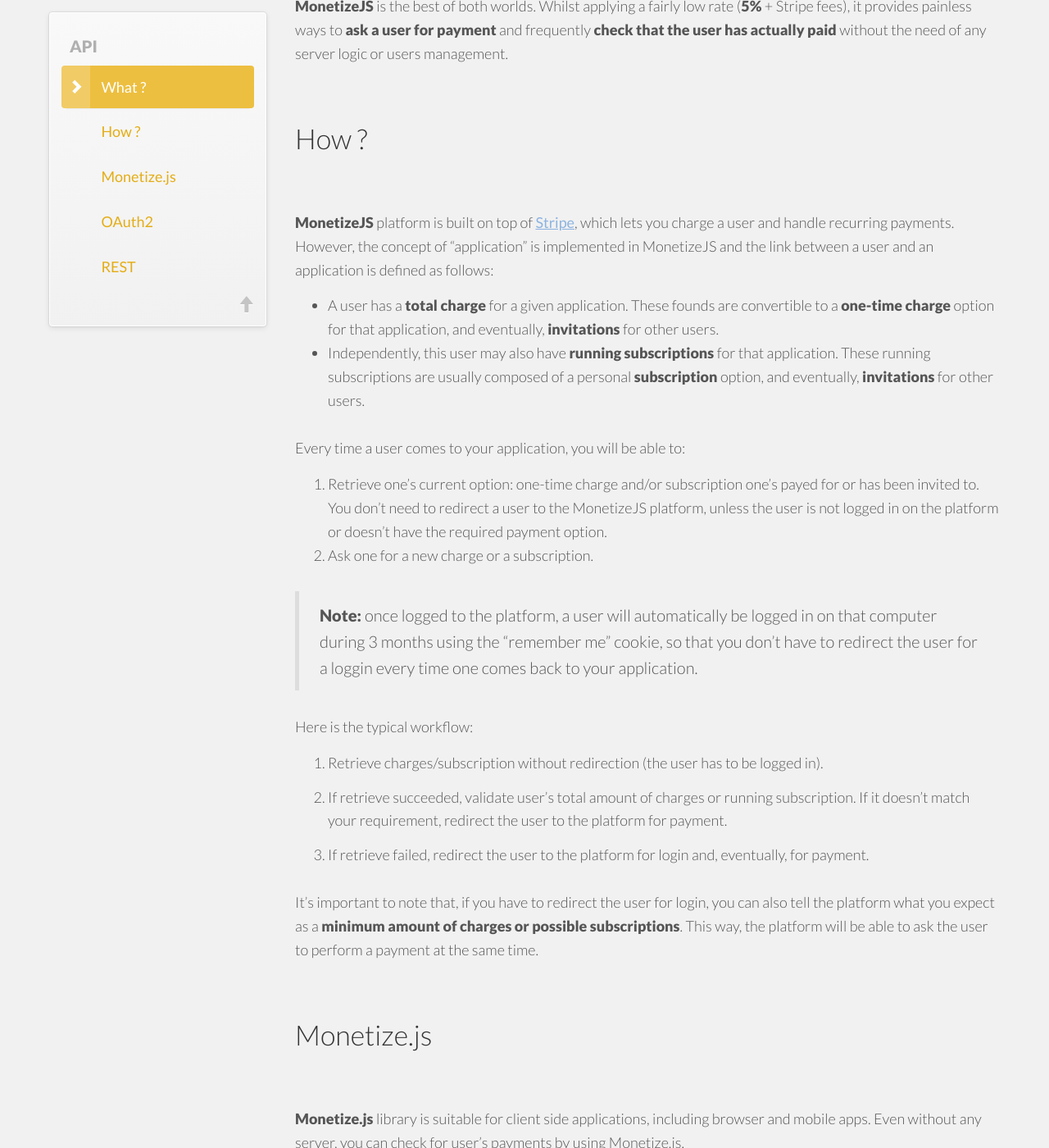
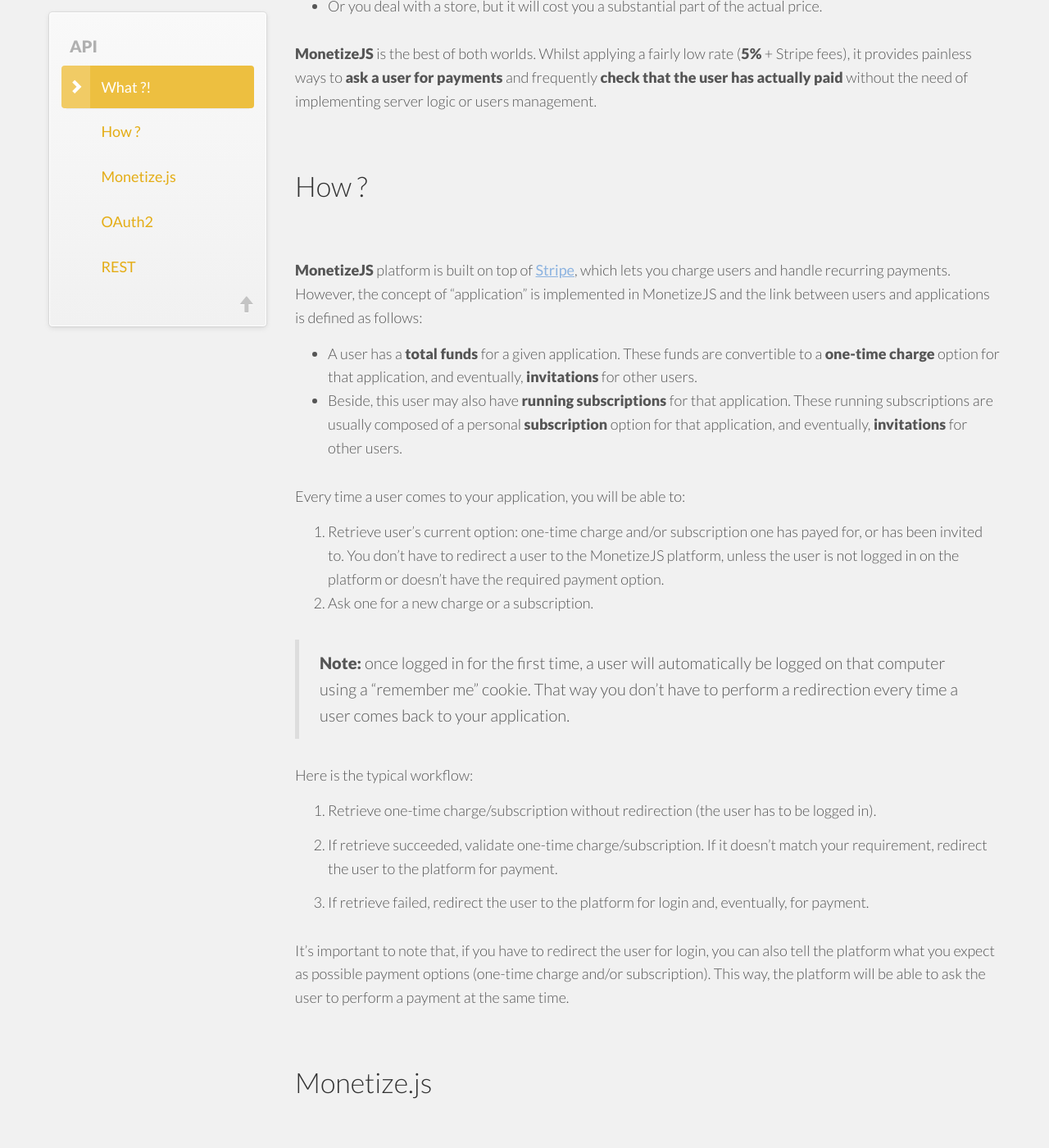
Before and after one commit to monetizejs/monetizejs.github.io, a Jekyll site: the page built from index.html, in a window 1280 px wide and 1400 px high, scrolled down 611 px. Shown: the whole window at 82% size. Built offline with Jekyll 4.4.1, drawn with Linux system fonts in a browser that asks for light colours; nearby versions of some CDN libraries; some of the changed text lies outside the part shown.

Commit message:
Published with https://stackedit.io/

```diff
--- a/index.html
+++ b/index.html
@@ -8,74 +8,76 @@
 
 
 
-<h2 id="what">What ?</h2>
+<h2 id="what">What ?!</h2>
 
-<p>If you are a developer and you want to sell a web application or a mobile game, you probably already asked yourself: how do I handle payments in my app?</p>
+<p>If you are reading this, you are probably a developer that wants to sell a web application or a mobile game and you probably already asked yourself:</p>
 
-<p>Typically, there are 2 kind of solutions:</p>
+<blockquote>
+  <p><em>“how do I handle payments in my application?”</em></p>
+</blockquote>
+
+<p>These are two typical answers:</p>
 
 <ul>
-<li>Implementing payment yourself, however it implies heavy developments in back end to handle users and transactions</li>
-<li>Dealing with a store, but you will only get a small part of the actual price</li>
+<li>You implement payments yourself, however it implies heavy developments in back,</li>
+<li>Or you deal with a store, but it will cost you a substantial part of the actual price.</li>
 </ul>
 
-<p><strong>MonetizeJS</strong> is the best of both worlds. Whilst applying a fairly low rate (<strong>5%</strong> + Stripe fees), it provides painless ways to <strong>ask a user for payment</strong> and frequently <strong>check that the user has actually paid</strong> without the need of any server logic or users management.</p>
-
-
+<p><strong>MonetizeJS</strong> is the best of both worlds. Whilst applying a fairly low rate (<strong>5%</strong> + Stripe fees), it provides painless ways to <strong>ask a user for payments</strong> and frequently <strong>check that the user has actually paid</strong> without the need of implementing server logic or users management.</p>
 
 <h2 id="how">How ?</h2>
 
-<p><strong>MonetizeJS</strong> platform is built on top of <a href="https://stripe.com/docs/api">Stripe</a>, which lets you charge a user and handle recurring payments. However, the concept of “application” is implemented in MonetizeJS and the link between a user and an application is defined as follows:</p>
+<p><strong>MonetizeJS</strong> platform is built on top of <a href="https://stripe.com/docs/api">Stripe</a>, which lets you charge users and handle recurring payments. However, the concept of “application” is implemented in MonetizeJS and the link between users and applications is defined as follows:</p>
 
 <ul>
-<li>A user has a <strong>total charge</strong> for a given application. These founds are convertible to a <strong>one-time charge</strong> option for that application, and eventually, <strong>invitations</strong> for other users.</li>
-<li>Independently, this user may also have <strong>running subscriptions</strong> for that application. These running subscriptions are usually composed of a personal <strong>subscription</strong> option, and eventually, <strong>invitations</strong> for other users.</li>
+<li>A user has a <strong>total funds</strong> for a given application. These funds are convertible to a <strong>one-time charge</strong> option for that application, and eventually, <strong>invitations</strong> for other users.</li>
+<li>Beside, this user may also have <strong>running subscriptions</strong> for that application. These running subscriptions are usually composed of a personal <strong>subscription</strong> option for that application, and eventually, <strong>invitations</strong> for other users.</li>
 </ul>
 
 <p>Every time a user comes to your application, you will be able to:</p>
 
 <ol>
-<li>Retrieve one’s current option: one-time charge and/or subscription one’s payed for or has been invited to. You don’t need to redirect a user to the MonetizeJS platform, unless the user is not logged in on the platform or doesn’t have the required payment option.</li>
+<li>Retrieve user’s current option: one-time charge and/or subscription one has payed for, or has been invited to. You don’t have to redirect a user to the MonetizeJS platform, unless the user is not logged in on the platform or doesn’t have the required payment option.</li>
 <li>Ask one for a new charge or a subscription.</li>
 </ol>
 
 <blockquote>
-  <p><strong>Note:</strong> once logged to the platform, a user will automatically be logged in on that computer during 3 months using the “remember me” cookie, so that you don’t have to redirect the user for a loggin every time one comes back to your application.</p>
+  <p><strong>Note:</strong> once logged in for the first time, a user will automatically be logged on that computer using a “remember me” cookie. That way you don’t have to perform a redirection every time a user comes back to  your application.</p>
 </blockquote>
 
 <p>Here is the typical workflow:</p>
 
 <ol>
-<li><p>Retrieve charges/subscription without redirection (the user has to be logged in).</p></li>
-<li><p>If retrieve succeeded, validate user’s total amount of charges or running subscription. If it doesn’t match your requirement, redirect the user to the platform for payment.</p></li>
+<li><p>Retrieve one-time charge/subscription without redirection (the user has to be logged in).</p></li>
+<li><p>If retrieve succeeded, validate one-time charge/subscription. If it doesn’t match your requirement, redirect the user to the platform for payment.</p></li>
 <li><p>If retrieve failed, redirect the user to the platform for login and, eventually, for payment.</p></li>
 </ol>
 
-<p>It’s important to note that, if you have to redirect the user for login, you can also tell the platform what you expect as a <strong>minimum amount of charges or possible subscriptions</strong>. This way, the platform will be able to ask the user to perform a payment at the same time.</p>
+<p>It’s important to note that, if you have to redirect the user for login, you can also tell the platform what you expect as possible payment options (one-time charge and/or subscription). This way, the platform will be able to ask the user to perform a payment at the same time.</p>
 
 <h2 id="monetizejs">Monetize.js</h2>
 
-<p><strong>Monetize.js</strong> library is suitable for client side applications, including browser and mobile apps. Even without any server, you can check for user’s payments by using Monetize.js.</p>
+<p><strong>Monetize.js</strong> library is suitable for client side applications, including browser and mobile applications.</p>
 
 <blockquote>
-  <p><strong>Careful!</strong> Browsers don’t protect you against user scripts. If payments are critical for your application, you should check them in back end. <a href="#oauth2">See OAuth2 section…</a></p>
+  <p><strong>Careful!</strong> Browsers don’t protect you against user scripts. If payments are critical for your application, you should check them in back end. Check out the <a href="#oauth2">OAuth2 section</a> for more information.</p>
 </blockquote>
 
 
 
 <h3 id="loading-the-library">Loading the library</h3>
 
-<p><strong>Monetize.js</strong> can be loaded from our CDN:</p>
+<p><strong>Monetize.js</strong> library can be loaded from our CDN:</p>
 
 
 
-<pre class="prettyprint"><code class="language-js hljs ">&lt;script src=<span class="hljs-string">"monetize.js"</span>&gt;<span class="xml"><span class="hljs-tag">&lt;/<span class="hljs-title">script</span>&gt;</span></span></code></pre>
+<pre class="prettyprint"><code class="language-html hljs "><span class="hljs-tag">&lt;<span class="hljs-title">script</span> <span class="hljs-attribute">src</span>=<span class="hljs-value">"//d3pv21y5gaggbw.cloudfront.net/api/js/latest/monetize.js"</span>&gt;</span><span class="javascript"></span><span class="hljs-tag">&lt;/<span class="hljs-title">script</span>&gt;</span></code></pre>
 
-<blockquote>
-  <p><strong>Tip:</strong> You can also load <strong>Monetize.js</strong> as an AMD module.</p>
-</blockquote>
+<p>It can also be retrieved from <strong>GitHub</strong>, hacked and hosted by you:</p>
 
-<p>Then, Monetize.js need to be initialized with your application ID:</p>
+<pre class="prettyprint"><code class="language-bash hljs ">git clone https://github.com/monetizejs/monetize.js.git</code></pre>
+
+<p>Once loaded, the library needs to be initialized with your application ID:</p>
 
 
 
@@ -88,25 +90,23 @@
 <p><strong>Monetize.js</strong> provides two methods to get user’s payments:</p>
 
 <ul>
-<li><strong>immmediate</strong>: if the user is already logged in and have already paid, no UI is required, the payments are retrieved silently.</li>
-<li><strong>interactive</strong>: when the user has to log in or make a payment, a redirection to the platform has to be performed.</li>
+<li><strong>immmediate</strong>: if the user is already logged in and have already paid, no UI is required, the payments are silently retrieved.</li>
+<li><strong>interactive</strong>: when the user has to login or make a payment, a redirection to the platform has to be performed.</li>
 </ul>
 
 
 
 <h4 id="immediate">Immediate</h4>
 
-<p><code>getPaymentsImmediate</code> retrieves payments without redirection if the user is already logged in:</p>
+<p><code>getPaymentsImmediate</code> retrieves payments without redirection, assuming the user is already logged in:</p>
 
 
 
 <pre class="prettyprint"><code class="language-js hljs ">monetize.getPaymentsImmediate(<span class="hljs-function"><span class="hljs-keyword">function</span><span class="hljs-params">(err, payments)</span> {</span>
     <span class="hljs-keyword">if</span>(payments) {
         <span class="hljs-comment">// User is logged in, you can check payments:</span>
-        paymentChecking(
-            payments.totalAmountOfCharges,
-            payments.runningSubscription
-        );
+        console.log(payments.oneTimeCharge);
+        console.log(payments.subscription);
     }
     <span class="hljs-keyword">else</span> {
         <span class="hljs-comment">// User is not logged in...</span>
@@ -137,8 +137,6 @@
 <blockquote>
   <p><strong>Note:</strong> In most cases, when an error occurs, you will have to call <code>getPaymentsInteractive</code>.</p>
 </blockquote>
-
-
 
 <h4 id="interactive-with-redirection">Interactive with redirection</h4>
 
```
